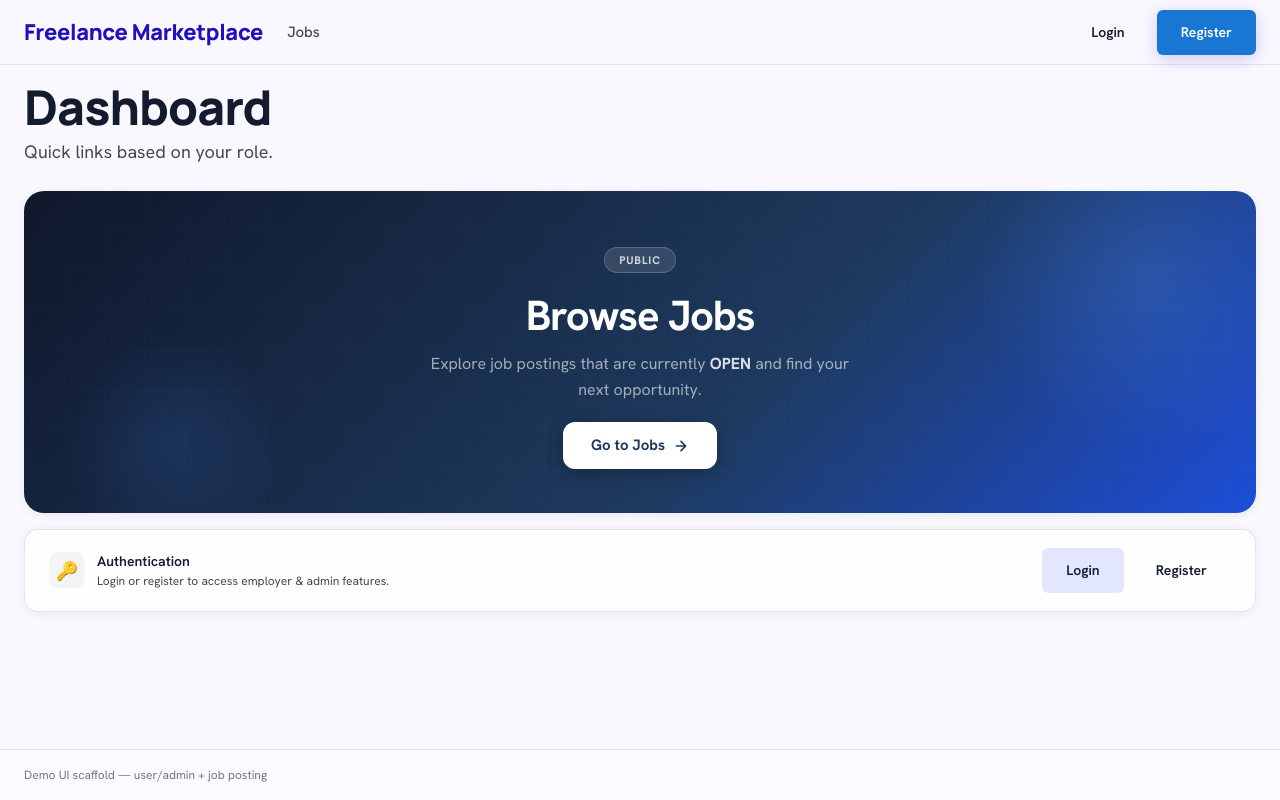
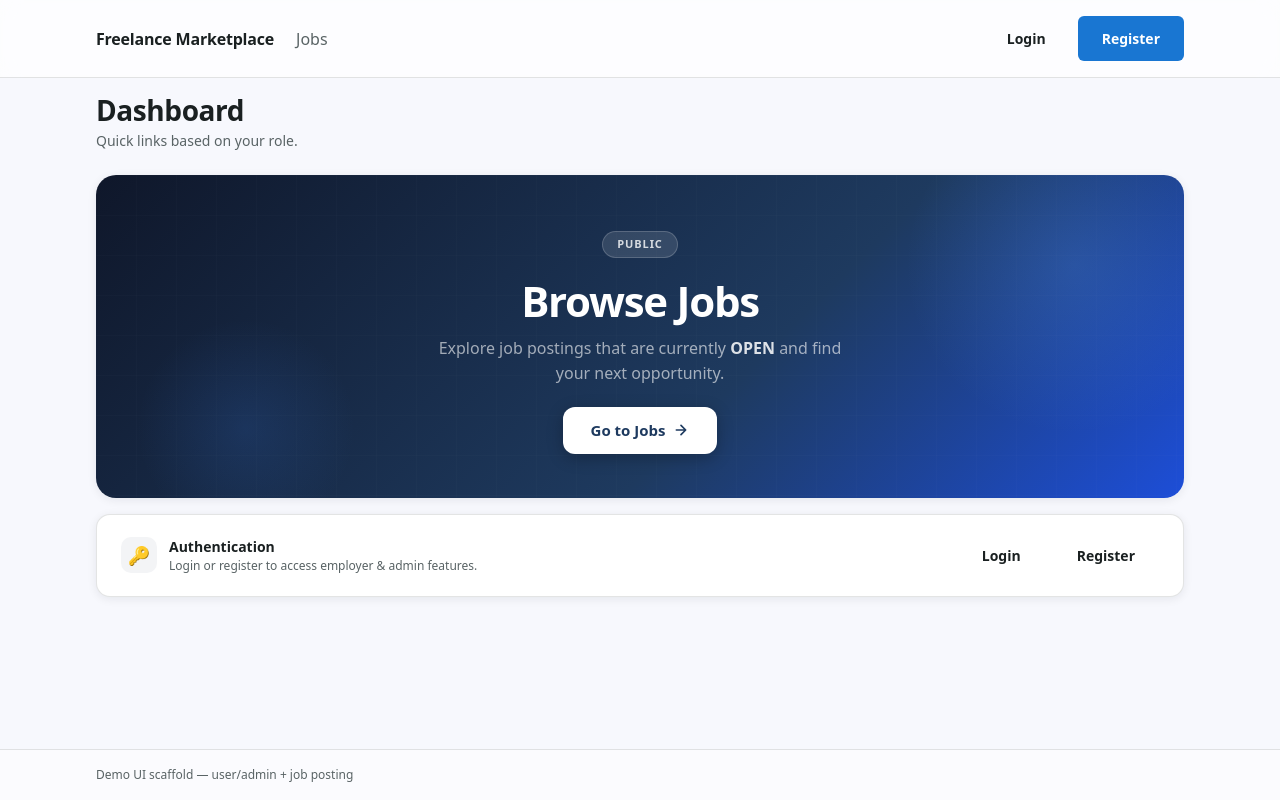
Before and after one commit to FreelanceMarketPlace/frontend, a React (Vite) app in the folder app/: page / in a window 1280 px wide. Built offline with nearby package versions, Linux system fonts and the light colour scheme; no server answers.

Commit message:
Revert "Merge pull request #14 from FreelanceMarketPlace/fix/ui-improve"
This reverts commit 5241cf7cfb88db2094ff06aada4581621cf53efc, reversing
changes made to 7b885e658ff30cffb0653377431167741ca6c94f.

```diff
--- a/app/src/index.css
+++ b/app/src/index.css
@@ -1,47 +1,29 @@
-@import url('https://fonts.googleapis.com/css2?family=Hanken+Grotesk:wght@400;500;600;700&family=Manrope:wght@700;800&display=swap');
-@import url('https://fonts.googleapis.com/css2?family=Material+Symbols+Outlined:opsz,wght,FILL,GRAD@20..48,100..700,0..1,-50..200&display=swap');
+:root {
+  /* Palette inferred from figma images under frontend/figma */
+  --bg: #f7f8fd;
+  --surface: #ffffff;
 
-:root {
-  /* ── Palette (FreelancePro design tokens) ── */
-  --bg:                      #faf8ff;
-  --surface:                 #ffffff;
-  --surface-low:             #f2f3ff;
-  --surface-container:       #eaedff;
-  --surface-container-high:  #e2e7ff;
-  --surface-container-highest: #dae2fd;
+  --text: #1a2021;
+  --muted: #596365;
+  --muted-2: #74878c;
 
-  --text:                    #131b2e;
-  --muted:                   #464555;
-  --muted-2:                 #767587;
+  --border: rgba(26, 32, 33, 0.12);
 
-  --border:                  rgba(199, 196, 216, 0.45);
-  --border-solid:            #c7c4d8;
+  --primary: #382cd1;
+  --primary-hover: #443adc;
+  --primary-soft: rgba(56, 44, 209, 0.1);
+  --danger: #b42318;
 
-  --primary:                 #1f0fbd;
-  --primary-hover:           #3b37d2;
-  --primary-soft:            rgba(31, 15, 189, 0.08);
-  --secondary:               #5855a3;
-  --secondary-container:     #aeabff;
-  --secondary-soft:          rgba(174, 171, 255, 0.15);
+  --radius: 14px;
+  --radius-sm: 10px;
 
-  --danger:                  #ba1a1a;
-  --danger-soft:             rgba(186, 26, 26, 0.08);
+  --shadow-sm: 0 8px 22px rgba(17, 24, 39, 0.08);
+  --shadow-xs: 0 2px 10px rgba(17, 24, 39, 0.08);
 
-  /* ── Radius ── */
-  --radius:    14px;
-  --radius-sm: 10px;
-  --radius-lg: 24px;
-
-  /* ── Shadow ── */
-  --shadow-sm: 0 8px 28px rgba(31, 15, 189, 0.12);
-  --shadow-xs: 0 2px 10px rgba(17, 24, 39, 0.07);
-
-  /* ── Typography ── */
-  --font-body:    'Hanken Grotesk', system-ui, -apple-system, 'Segoe UI', sans-serif;
-  --font-display: 'Manrope', system-ui, sans-serif;
+  --sans: system-ui, -apple-system, 'Segoe UI', Roboto, 'Helvetica Neue', Arial, 'Noto Sans', sans-serif;
   --mono: ui-monospace, SFMono-Regular, Menlo, Monaco, Consolas, 'Liberation Mono', 'Courier New', monospace;
 
-  font: 16px/1.5 var(--font-body);
+  font: 16px/1.5 var(--sans);
   color: var(--text);
   background: var(--bg);
   text-rendering: optimizeLegibility;
@@ -49,25 +31,33 @@
   -moz-osx-font-smoothing: grayscale;
 }
 
-* { box-sizing: border-box; }
+* {
+  box-sizing: border-box;
+}
 
-html, body { height: 100%; }
+html,
+body {
+  height: 100%;
+}
 
-body { margin: 0; }
+body {
+  margin: 0;
+}
 
 a {
   color: inherit;
   text-decoration: none;
 }
-a:hover { color: var(--primary); }
 
-#root { min-height: 100vh; }
+a:hover {
+  color: var(--primary);
+}
 
+#root {
+  min-height: 100vh;
+}
 
-/* ═══════════════════════════════════════
-   Layout
-═══════════════════════════════════════ */
-
+/* Layout */
 .app-shell {
   min-height: 100vh;
   display: flex;
@@ -76,20 +66,21 @@ a:hover { color: var(--primary); }
 
 .container {
   width: 100%;
-  max-width: 1280px;
+  max-width: 1120px;
   margin: 0 auto;
-  padding: 16px 24px;
+  padding: 16px;
 }
 
-/* Header */
+@media (max-width: 768px) {
+  .container {
+    padding: 12px;
+  }
+}
+
 .app-header {
-  background: rgba(250, 248, 255, 0.80);
-  backdrop-filter: blur(12px);
-  -webkit-backdrop-filter: blur(12px);
+  background: rgba(255, 255, 255, 0.7);
+  backdrop-filter: blur(10px);
   border-bottom: 1px solid var(--border);
-  position: sticky;
-  top: 0;
-  z-index: 50;
 }
 
 .header-row {
@@ -97,81 +88,79 @@ a:hover { color: var(--primary); }
   align-items: center;
   justify-content: space-between;
   gap: 12px;
-  height: 64px;
+}
+
+@media (max-width: 768px) {
+  .header-row {
+    flex-wrap: wrap;
+    gap: 8px;
+  }
 }
 
 .brand {
   display: inline-flex;
   align-items: center;
   gap: 10px;
-  font-family: var(--font-display);
-  font-size: 22px;
-  font-weight: 800;
-  letter-spacing: -0.3px;
-  color: var(--primary);
+  font-weight: 700;
+  letter-spacing: -0.2px;
 }
 
 .nav {
   display: flex;
   align-items: center;
-  gap: 4px;
+  gap: 10px;
 }
 
 .nav a {
-  padding: 8px 12px;
-  border-radius: var(--radius-sm);
+  padding: 8px 10px;
+  border-radius: 10px;
   color: var(--muted);
-  font-size: 15px;
-  font-weight: 500;
-  transition: background 0.15s, color 0.15s;
 }
-.nav a:hover,
-.nav a.active {
+
+.nav a:hover {
   background: var(--primary-soft);
   color: var(--primary);
 }
 
-/* Main & Footer */
-.app-main { flex: 1; }
+@media (max-width: 768px) {
+  .nav {
+    gap: 6px;
+  }
+
+  .nav a {
+    padding: 6px 8px;
+    font-size: 13px;
+  }
+}
+
+@media (max-width: 480px) {
+  .nav {
+    display: none;
+  }
+}
+
+.app-main {
+  flex: 1;
+}
 
 .app-footer {
   border-top: 1px solid var(--border);
-  color: var(--muted-2);
+  color: var(--muted);
   font-size: 12px;
   background: rgba(255, 255, 255, 0.4);
 }
 
-
-/* ═══════════════════════════════════════
-   Glass Card
-═══════════════════════════════════════ */
-
+/* Primitives */
 .card {
-  background: rgba(255, 255, 255, 0.80);
-  backdrop-filter: blur(12px);
-  -webkit-backdrop-filter: blur(12px);
+  background: var(--surface);
   border: 1px solid var(--border);
   border-radius: var(--radius);
   box-shadow: var(--shadow-xs);
-  transition: box-shadow 0.2s;
 }
 
-.card:hover {
-  box-shadow: var(--shadow-sm);
+.card-pad {
+  padding: 16px;
 }
-
-.card-pad { padding: 24px; }
-
-/* Larger card variant matching the dashboard panels */
-.card-lg {
-  border-radius: var(--radius-lg);
-  padding: 32px;
-}
-
-
-/* ═══════════════════════════════════════
-   Primitives
-═══════════════════════════════════════ */
 
 .stack {
   display: flex;
@@ -186,54 +175,52 @@ a:hover { color: var(--primary); }
   flex-wrap: wrap;
 }
 
-/* Buttons */
+@media (max-width: 768px) {
+  .row {
+    gap: 8px;
+  }
+}
+
+@media (max-width: 480px) {
+  .row {
+    gap: 6px;
+  }
+}
+
 .btn {
   appearance: none;
-  border: 1px solid var(--border-solid);
-  background: var(--surface-container-high);
+  border: 1px solid var(--border);
+  background: var(--surface);
   color: var(--text);
-  padding: 10px 20px;
+  padding: 10px 14px;
   border-radius: 12px;
   cursor: pointer;
-  font-family: var(--font-body);
-  font-size: 15px;
-  font-weight: 500;
-  transition: background 0.15s, box-shadow 0.15s;
-  text-decoration: none;
-  display: inline-flex;
-  align-items: center;
-  gap: 6px;
+  font-weight: 600;
 }
+
 .btn:hover {
-  background: var(--surface-container-highest);
+  box-shadow: var(--shadow-xs);
+}
+
+@media (max-width: 480px) {
+  .btn {
+    padding: 8px 12px;
+    font-size: 13px;
+  }
 }
 
 .btn-primary {
   border-color: transparent;
   background: var(--primary);
   color: #fff;
-  box-shadow: 0 4px 18px rgba(31, 15, 189, 0.20);
 }
+
 .btn-primary:hover {
   background: var(--primary-hover);
-  box-shadow: 0 6px 24px rgba(31, 15, 189, 0.30);
-  color: #fff;
 }
 
 .btn-ghost {
   background: transparent;
-  border-color: transparent;
-}
-.btn-ghost:hover {
-  background: var(--surface-low);
-}
-
-.btn-outline {
-  background: transparent;
-  border-color: var(--border-solid);
-}
-.btn-outline:hover {
-  background: var(--surface-low);
 }
 
 .btn-danger {
@@ -241,22 +228,17 @@ a:hover { color: var(--primary); }
   color: #fff;
   border-color: transparent;
 }
-.btn-danger:hover {
-  background: #9b1515;
-}
 
-/* Inputs */
 .input,
 .textarea,
 .select {
   width: 100%;
-  border: 1px solid var(--border-solid);
+  border: 1px solid var(--border);
   background: var(--surface);
   border-radius: 12px;
   padding: 10px 12px;
   font: inherit;
   color: var(--text);
-  transition: outline 0.15s, border-color 0.15s;
 }
 
 .textarea {
@@ -264,172 +246,125 @@ a:hover { color: var(--primary); }
   resize: vertical;
 }
 
+@media (max-width: 480px) {
+  .input,
+  .textarea,
+  .select {
+    padding: 8px 10px;
+    font-size: 16px;
+  }
+}
+
 .input:focus,
 .textarea:focus,
 .select:focus {
-  outline: 2px solid rgba(31, 15, 189, 0.22);
-  border-color: rgba(31, 15, 189, 0.35);
+  outline: 2px solid rgba(56, 44, 209, 0.25);
+  border-color: rgba(56, 44, 209, 0.35);
 }
 
-/* Hint */
 .hint {
   font-size: 13px;
   color: var(--muted);
 }
 
-/* Pills / Badges */
 .pill {
   display: inline-flex;
   align-items: center;
   gap: 6px;
-  padding: 4px 12px;
-  border-radius: 9999px;
+  padding: 4px 10px;
+  border-radius: 999px;
   border: 1px solid var(--border);
   color: var(--muted);
   background: rgba(255, 255, 255, 0.6);
   font-size: 12px;
-  font-weight: 600;
-  letter-spacing: 0.05em;
-  text-transform: uppercase;
 }
 
 .pill-primary {
-  border-color: rgba(31, 15, 189, 0.20);
+  border-color: rgba(56, 44, 209, 0.2);
   color: var(--primary);
   background: var(--primary-soft);
 }
 
-.pill-secondary {
-  border-color: rgba(88, 85, 163, 0.20);
-  color: var(--secondary);
-  background: var(--secondary-soft);
-}
-
 .pill-muted {
-  color: var(--muted-2);
+  color: var(--muted);
   background: rgba(255, 255, 255, 0.8);
 }
 
 .pill-danger {
-  border-color: rgba(186, 26, 26, 0.20);
+  border-color: rgba(180, 35, 24, 0.2);
   color: var(--danger);
-  background: var(--danger-soft);
+  background: rgba(180, 35, 24, 0.08);
 }
 
-/* Page typography */
 .page-title {
   margin: 0;
-  font-family: var(--font-display);
-  font-size: 48px;
-  line-height: 1.1;
-  letter-spacing: -0.02em;
-  font-weight: 800;
-  color: var(--text);
+  letter-spacing: -0.4px;
+  font-size: 28px;
+  line-height: 1.15;
 }
 
 .page-subtitle {
   margin: 0;
   color: var(--muted);
-  font-size: 18px;
-  line-height: 1.6;
+  font-size: 14px;
 }
 
-.card-title {
-  margin: 0;
-  font-family: var(--font-display);
-  font-size: 28px;
-  line-height: 1.2;
-  font-weight: 700;
-  color: var(--text);
-}
-
-/* Divider */
 .divider {
   height: 1px;
   width: 100%;
   background: var(--border);
 }
 
-/* Alert */
+.grid {
+  display: grid;
+  gap: 12px;
+}
+
+.grid-2 {
+  grid-template-columns: repeat(2, minmax(0, 1fr));
+}
+
+@media (max-width: 860px) {
+  .grid-2 {
+    grid-template-columns: 1fr;
+  }
+}
+
+@media (max-width: 768px) {
+  .grid {
+    gap: 10px;
+  }
+}
+
 .alert {
   border-radius: 12px;
-  padding: 10px 14px;
+  padding: 10px 12px;
   border: 1px solid var(--border);
   background: rgba(255, 255, 255, 0.8);
   color: var(--text);
 }
 
 .alert-error {
-  border-color: rgba(186, 26, 26, 0.25);
-  background: var(--danger-soft);
-  color: var(--danger);
+  border-color: rgba(180, 35, 24, 0.25);
+  background: rgba(180, 35, 24, 0.08);
 }
 
-/* KPI */
 .kpi {
   display: flex;
   flex-direction: column;
   gap: 2px;
 }
+
 .kpi .label {
   color: var(--muted);
   font-size: 12px;
-  text-transform: uppercase;
-  letter-spacing: 0.06em;
 }
+
 .kpi .value {
   font-weight: 700;
-  font-size: 20px;
-  color: var(--text);
 }
 
-
-/* ═══════════════════════════════════════
-   Grid
-═══════════════════════════════════════ */
-
-.grid {
-  display: grid;
-  gap: 20px;
-}
-
-.grid-2 {
-  grid-template-columns: repeat(2, minmax(0, 1fr));
-}
-
-/* 12-column base for dashboard layouts */
-.grid-12 {
-  display: grid;
-  grid-template-columns: repeat(12, 1fr);
-  gap: 20px;
-}
-
-.col-4  { grid-column: span 4; }
-.col-6  { grid-column: span 6; }
-.col-8  { grid-column: span 8; }
-.col-12 { grid-column: span 12; }
-
-@media (max-width: 860px) {
-  .grid-2,
-  .grid-12 {
-    grid-template-columns: 1fr;
-  }
-  .col-4,
-  .col-6,
-  .col-8,
-  .col-12 {
-    grid-column: span 1;
-  }
-  .page-title {
-    font-size: 32px;
-  }
-}
-
-
-/* ═══════════════════════════════════════
-   Table
-═══════════════════════════════════════ */
-
+/* Table */
 .table-wrap {
   width: 100%;
   overflow: auto;
@@ -446,7 +381,7 @@ a:hover { color: var(--primary); }
 
 .table th,
 .table td {
-  padding: 10px 14px;
+  padding: 10px 12px;
   border-bottom: 1px solid var(--border);
   text-align: left;
   white-space: nowrap;
@@ -456,12 +391,14 @@ a:hover { color: var(--primary); }
   font-size: 12px;
   text-transform: uppercase;
   letter-spacing: 0.08em;
-  color: var(--muted-2);
+  color: var(--muted);
   background: rgba(255, 255, 255, 0.75);
 }
 
-.table td { font-size: 14px; }
+.table td {
+  font-size: 14px;
+}
 
 .table tr:hover td {
-  background: var(--primary-soft);
+  background: rgba(56, 44, 209, 0.035);
 }
```
